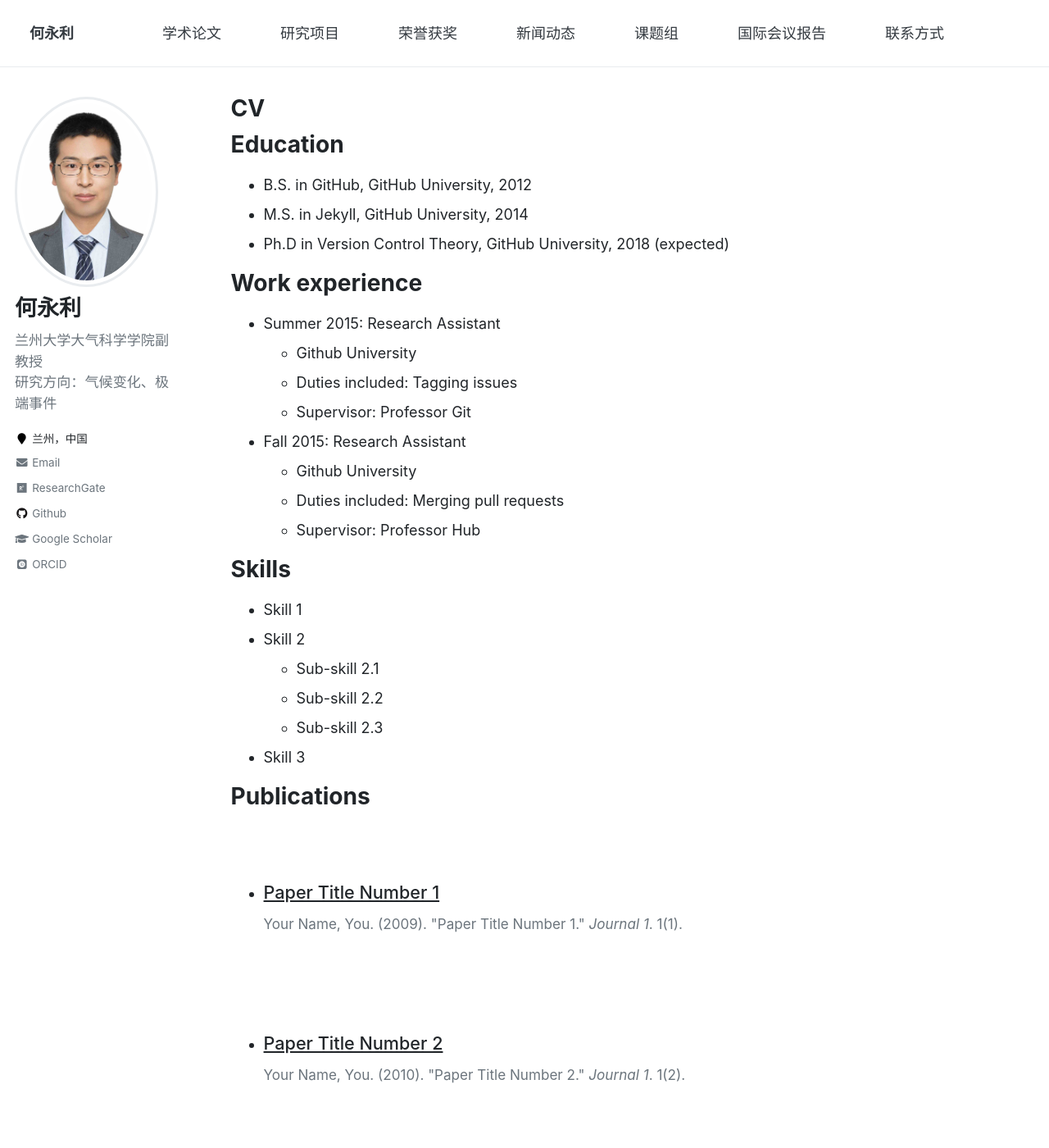
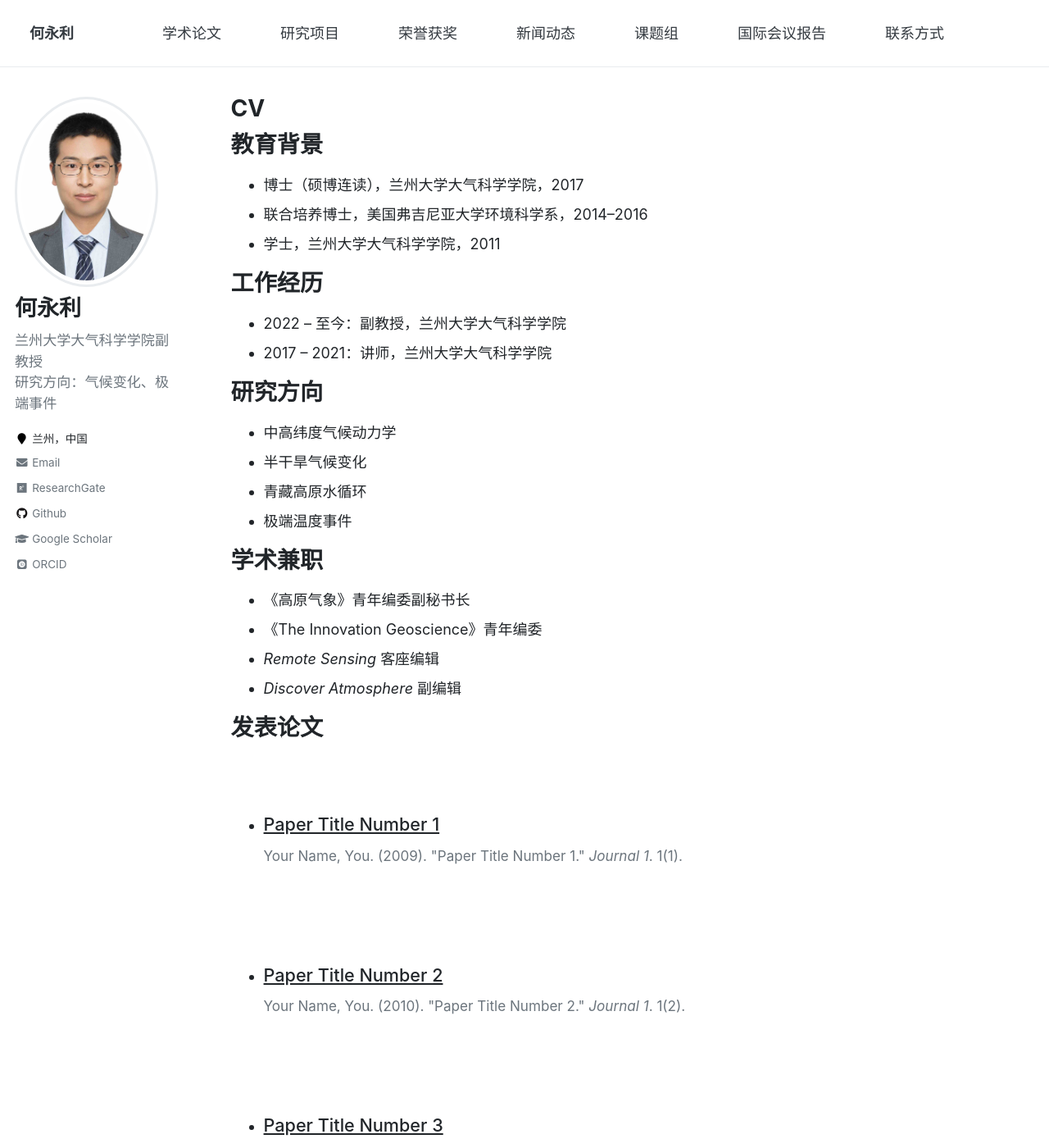
Before and after one commit to heylsitan/heylsitan.github.io, a Jekyll site: the page built from _pages/cv.md, in a window 1280 px wide and 1400 px high. Shown: the whole window at 82% size. Built offline with Jekyll 4.4.1, drawn with Linux system fonts in a browser that asks for light colours; some web fonts are replaced; some of the changed text lies outside the part shown.

Commit message:
恢复about简洁格式，更新论文数据及学术兼职，更新CV真实内容

```diff
--- a/_pages/cv.md
+++ b/_pages/cv.md
@@ -9,51 +9,33 @@ redirect_from:
 
 {% include base_path %}
 
-Education
+教育背景
 ======
-* B.S. in GitHub, GitHub University, 2012
-* M.S. in Jekyll, GitHub University, 2014
-* Ph.D in Version Control Theory, GitHub University, 2018 (expected)
+* 博士（硕博连读），兰州大学大气科学学院，2017
+* 联合培养博士，美国弗吉尼亚大学环境科学系，2014–2016
+* 学士，兰州大学大气科学学院，2011
 
-Work experience
+工作经历
 ======
-* Summer 2015: Research Assistant
-  * Github University
-  * Duties included: Tagging issues
-  * Supervisor: Professor Git
+* 2022 – 至今：副教授，兰州大学大气科学学院
+* 2017 – 2021：讲师，兰州大学大气科学学院
 
-* Fall 2015: Research Assistant
-  * Github University
-  * Duties included: Merging pull requests
-  * Supervisor: Professor Hub
+研究方向
+======
+* 中高纬度气候动力学
+* 半干旱气候变化
+* 青藏高原水循环
+* 极端温度事件
 
-Skills
+学术兼职
 ======
-* Skill 1
-* Skill 2
-  * Sub-skill 2.1
-  * Sub-skill 2.2
-  * Sub-skill 2.3
-* Skill 3
+* 《高原气象》青年编委副秘书长
+* 《The Innovation Geoscience》青年编委
+* *Remote Sensing* 客座编辑
+* *Discover Atmosphere* 副编辑
 
-Publications
+发表论文
 ======
   <ul>{% for post in site.publications %}
     {% include archive-single-cv.html %}
   {% endfor %}</ul>
-
-Talks
-======
-  <ul>{% for post in site.talks %}
-    {% include archive-single-talk-cv.html %}
-  {% endfor %}</ul>
-
-Teaching
-======
-  <ul>{% for post in site.teaching %}
-    {% include archive-single-cv.html %}
-  {% endfor %}</ul>
-
-Service and leadership
-======
-* Currently signed in to 43 different slack teams
```
Also changed, not shown: _pages/about.md (+6 -49 lines).
